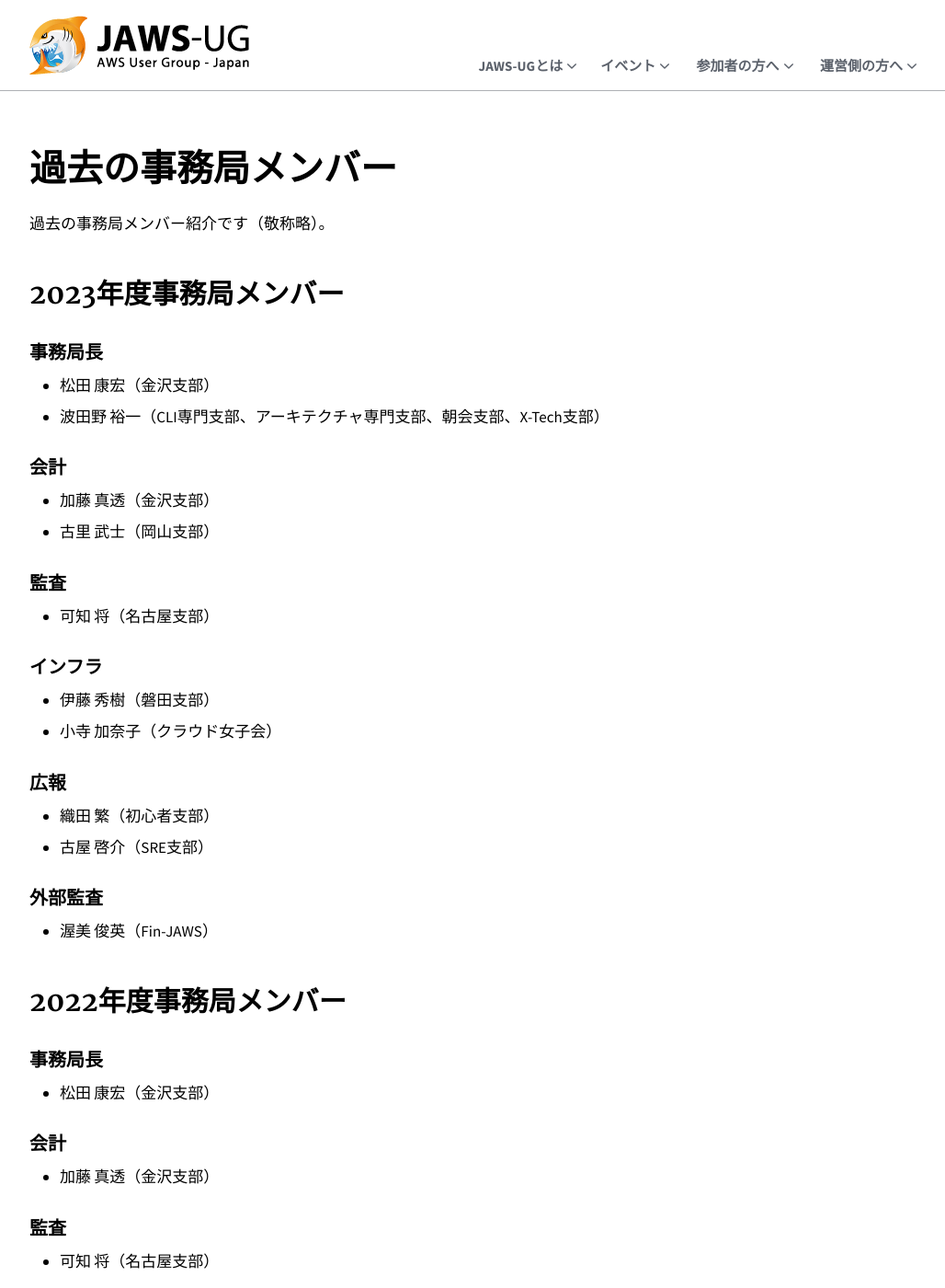
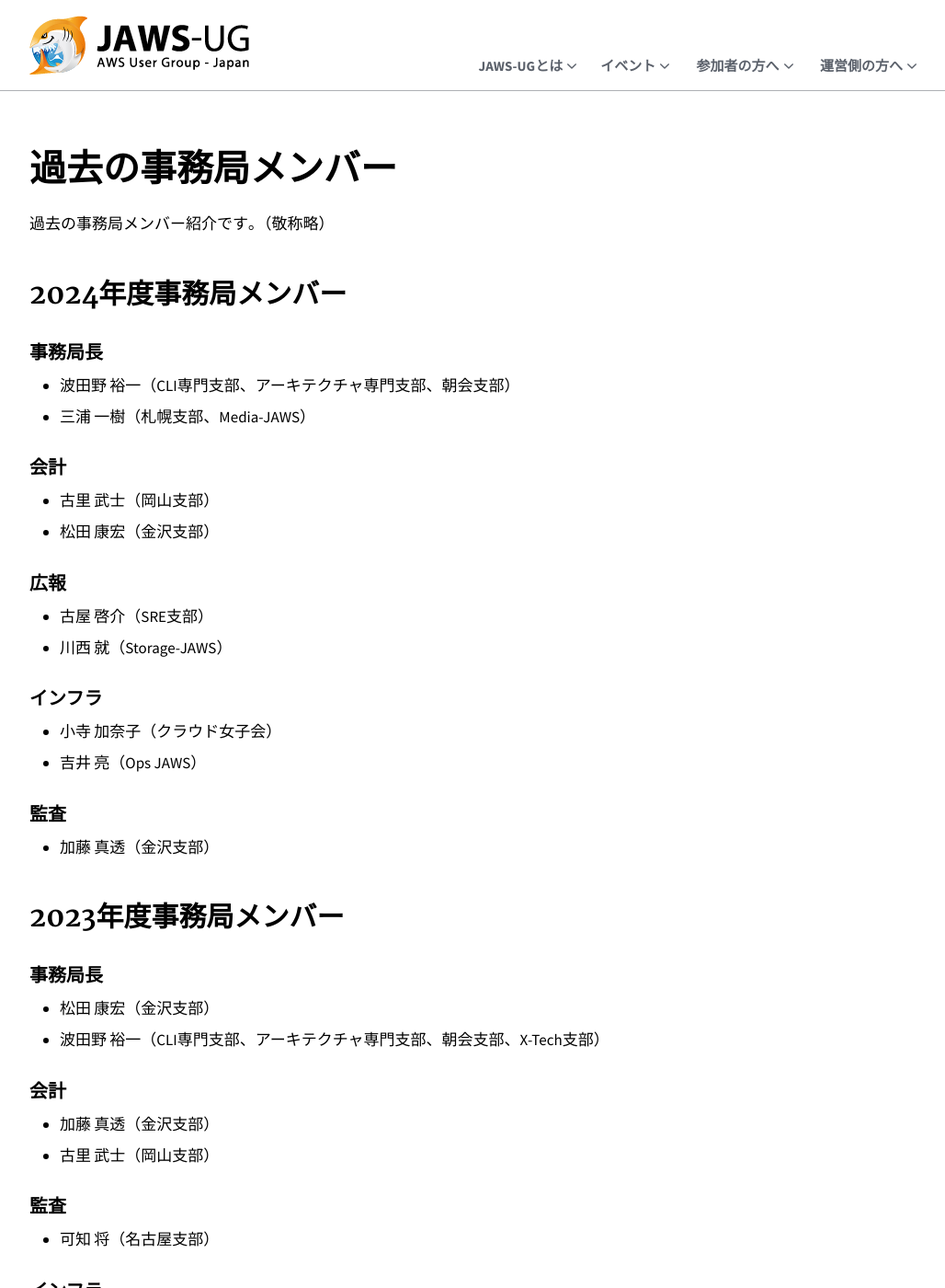
Before and after one commit to jaws-ug/jaws-ug.jp, a Jekyll site: the page built from pages/previous-secretariat.md, in a window 1280 px wide and 1400 px high. Shown: the whole window at 92% size, without its empty margins (118-1146 px from the left). Built offline with Jekyll 4.4.1, drawn with Linux system fonts in a browser that asks for light colours; nearby versions of some CDN libraries; comment, search, counter and statistics services are not loaded.

Commit message:
事務局メンバーを更新

```diff
--- a/pages/previous-secretariat.md
+++ b/pages/previous-secretariat.md
@@ -5,7 +5,27 @@
 description: 過去の事務局メンバー紹介です。
 ---
 
-過去の事務局メンバー紹介です（敬称略）。
+過去の事務局メンバー紹介です｡（敬称略）
+
+## 2024年度事務局メンバー
+### 事務局長
+- 波田野 裕一（CLI専門支部、アーキテクチャ専門支部、朝会支部）
+- 三浦 一樹（札幌支部、Media-JAWS）
+
+### 会計
+- 古里 武士（岡山支部）
+- 松田 康宏（金沢支部）
+
+### 広報
+- 古屋 啓介（SRE支部）
+- 川西 就（Storage-JAWS）
+
+### インフラ
+- 小寺 加奈子（クラウド女子会）
+- 吉井 亮（Ops JAWS）
+
+### 監査
+- 加藤 真透（金沢支部）
 
 ## 2023年度事務局メンバー
 ### 事務局長
```
Also changed, not shown: pages/about-us.md (+2 -2 lines).
